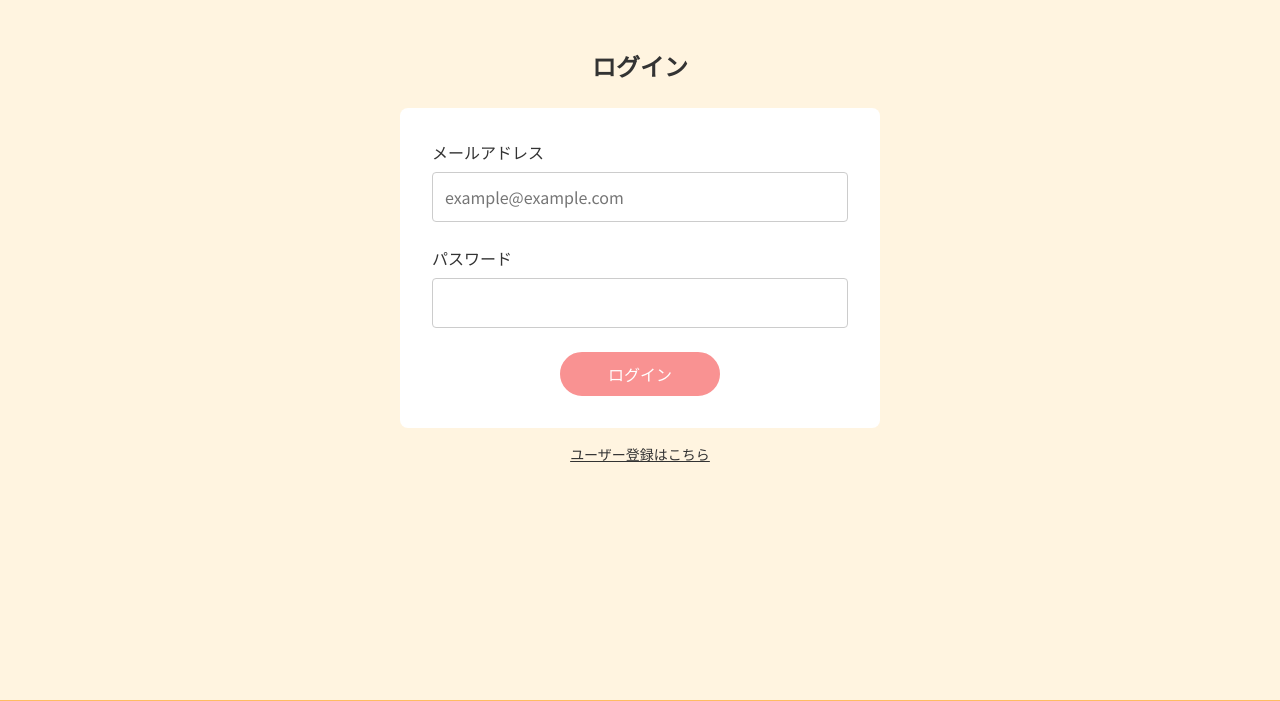
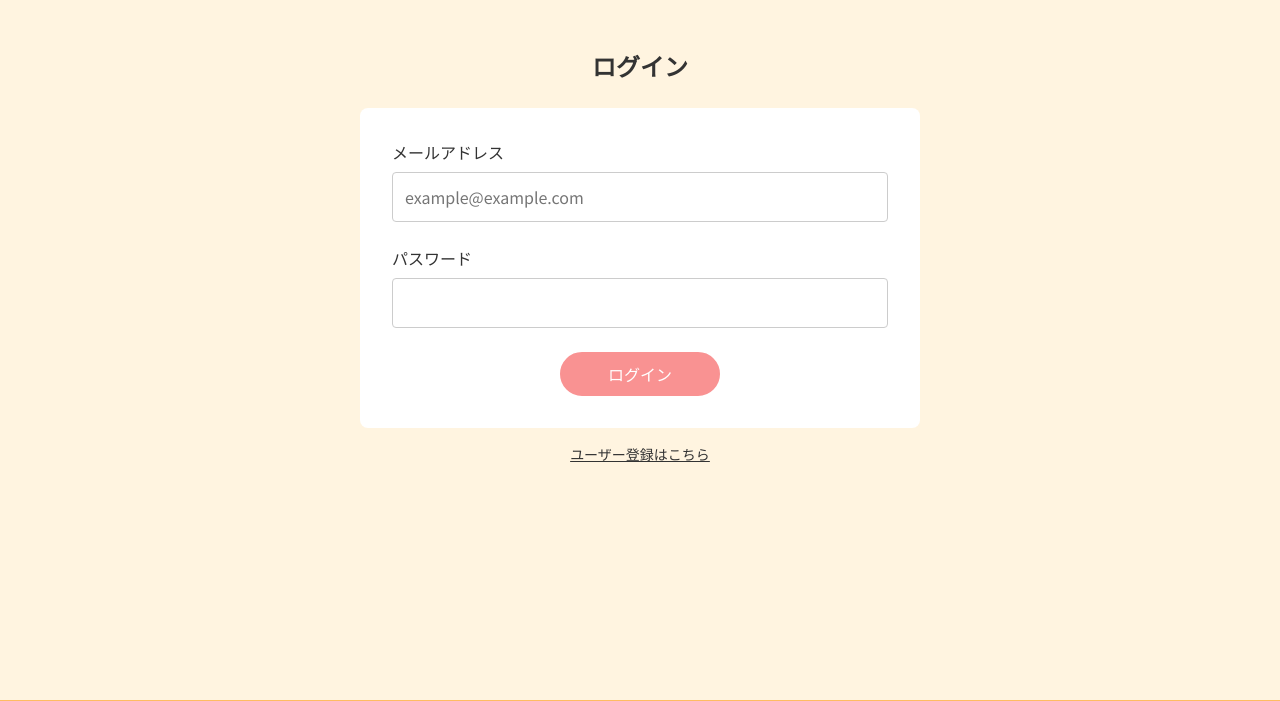
Before and after one commit to posipan/php-blog, a PHP site: page /login in a window 1280 px wide. Shown: the part 50-751 px from the top of the page. Run offline with PHP 8.4, Linux system fonts and the light colour scheme; some libraries are stand-ins or nearby versions.

Commit message:
認証系ページのスタイル調整

```diff
--- a/html/assets/css/style.css
+++ b/html/assets/css/style.css
@@ -896,33 +896,18 @@ textarea {
 }
 
 /*
-  Register
+  Auth
 */
-.register {
-  width: 48rem;
+.auth {
+  max-width: 56rem;
+  width: 100%;
   margin: 0 auto;
 }
-.register__link {
+.auth__link {
   margin-top: 1.6rem;
   text-align: center;
 }
-.register__link a {
-  font-size: 1.4rem;
-  text-decoration: underline;
-}
-
-/*
-  Login
-*/
-.login {
-  width: 48rem;
-  margin: 0 auto;
-}
-.login__link {
-  margin-top: 1.6rem;
-  text-align: center;
-}
-.login__link a {
+.auth__link a {
   font-size: 1.4rem;
   text-decoration: underline;
 }
--- a/html/assets/sass/auth/_register.scss
+++ b/html/assets/sass/_auth.scss
@@ -1,13 +1,16 @@
 /*
-  Register
+  Auth
 */
-.register {
-  width: 48rem;
+// Common
+.auth {
+  max-width: 56rem;
+  width: 100%;
   margin: 0 auto;
 
   &__link {
     margin-top: 1.6rem;
     text-align: center;
+
     a {
       font-size: 1.4rem;
       text-decoration: underline;
--- a/html/assets/sass/auth/_login.scss
+++ /dev/null
@@ -1,16 +0,0 @@
-/*
-  Login
-*/
-.login {
-  width: 48rem;
-  margin: 0 auto;
-
-  &__link {
-    margin-top: 1.6rem;
-    text-align: center;
-    a {
-      font-size: 1.4rem;
-      text-decoration: underline;
-    }
-  }
-}
--- a/html/assets/sass/style.scss
+++ b/html/assets/sass/style.scss
@@ -8,9 +8,8 @@
 @import './common/_form';
 @import './common/_post';
 
-@import './auth/_register';
-@import './auth/_login';
+@import './_auth';
 
-@import './user';
-@import './error';
-@import './pagination';
+@import './_user';
+@import './_error';
+@import './_pagination';
--- a/html/config.php
+++ b/html/config.php
@@ -33,7 +33,7 @@ define('GO_HOME', 'home');
 define('GO_REFERER', 'referer');
 
 /** @var int 1ページあたりの記事の表示数 */
-define('MAX_VIEW', 1);
+define('MAX_VIEW', 3);
 
 /** @var bool デバッグメッセージの表示 */
 define('DEBUG', true);
--- a/html/views/home.php
+++ b/html/views/home.php
@@ -41,26 +41,9 @@ function index(array|object|false $posts, int $start, float $pages): void
     }
     ?>
   </div>
-  <?php /*
-  <div class="pagination">
-    <ul class="pagination__list">
-    <?php for ($i = 1; $i <= $pages; $i++) : ?>
-      <?php if ($i === $start) : ?>
-        <li class="pagination__item pagination__item--current">
-          <a><?php echo $start; ?></a>
-        </li>
-      <?php else : ?>
-        <li class="pagination__item">
-          <a href="<?php echo get_url('/?page=' . $i) ?>"><?php echo $i; ?></a>
-        </li>
-      <?php endif; ?>
-    <?php endfor; ?>
-    </ul>
-  </div>
-  */ ?>
 
 <?php
-\layout\pagination($start, $pages, '/?page=');
+  \layout\pagination($start, $pages, '/?page=');
 }
 
 ?>
--- a/html/views/login.php
+++ b/html/views/login.php
@@ -22,19 +22,19 @@ function index(): void
 
   <h1 class="page-title">ログイン</h1>
 
-  <div class="register">
+  <div class="register auth">
     <form action="<?php echo CURRENT_URI; ?>" method="POST" class="form box">
       <div class="form__control">
-        <label for="email" class="form__label">メールアドレス</label>
+        <p class="form__label">メールアドレス</p>
         <div class="form__content">
-          <input type="email" name="email" id="email" placeholder="example@example.com" />
+          <input type="email" name="email" placeholder="example@example.com" />
         </div>
       </div>
 
       <div class="form__control">
-        <label for="password" class="form__label">パスワード</label>
+        <p class="form__label">パスワード</p>
         <div class="form__content">
-          <input type="password" name="password" id="password" />
+          <input type="password" name="password" />
         </div>
       </div>
 
@@ -43,7 +43,7 @@ function index(): void
       </div>
     </form>
 
-    <p class="register__link"><a href="<?php the_url('register'); ?>">ユーザー登録はこちら</a></p>
+    <p class="auth__link"><a href="<?php the_url('register'); ?>">ユーザー登録はこちら</a></p>
   </div>
 
 <?php
--- a/html/views/register.php
+++ b/html/views/register.php
@@ -21,44 +21,43 @@ function index(): void
 
   <h1 class="page-title">ユーザー登録</h1>
 
-  <div class="register">
+  <div class="register auth">
     <form action="<?php echo CURRENT_URI; ?>" method="POST" class="form box">
       <div class="form__control">
-        <label for="name" class="form__label">ユーザー名</label>
-        <p class="form__content">
-          <input type="text" name="name" id="name" placeholder="POSIPAN" />
-        </p>
+        <p class="form__label">ユーザー名</p>
+        <div class="form__content">
+          <input type="text" name="name" placeholder="Posipan" />
+        </div>
       </div>
 
       <div class="form__control">
-        <label for="email" class="form__label">メールアドレス</label>
-        <p class="form__content">
-          <input type="email" name="email" id="email" placeholder="example@example.com" />
-        </p>
+        <p class="form__label">メールアドレス</p>
+        <div class="form__content">
+          <input type="email" name="email" placeholder="example@example.com" />
+        </div>
       </div>
 
       <div class="form__control">
-        <label for="password" class="form__label">パスワード</label>
-        <p class="form__content">
-          <input type="password" name="password" id="password" />
-        </p>
+        <p class="form__label">パスワード</p>
+        <div class="form__content">
+          <input type="password" name="password" />
+        </div>
       </div>
 
       <div class="form__control">
         <label for="password-confirm" class="form__label">パスワード確認</label>
-        <p class="form__content">
+        <div class="form__content">
           <input type="password" name="password-confirm" id="password-confirm" />
-        </p>
-
+        </div>
         <!-- <p class="form__error">パスワードは8文字以上入力してください。</p> -->
       </div>
 
       <div class="form__btn">
-        <button type="submit" class="btn btn--accent">登録</button>
+        <button type="submit" class="btn btn--accent">登録する</button>
       </div>
     </form>
 
-    <p class="register__link"><a href="<?php the_url('login'); ?>">ログインはこちら</a></p>
+    <p class="auth__link"><a href="<?php the_url('login'); ?>">ログインはこちら</a></p>
   </div>
 
 <?php
```
Also changed, not shown: 1 other file.
